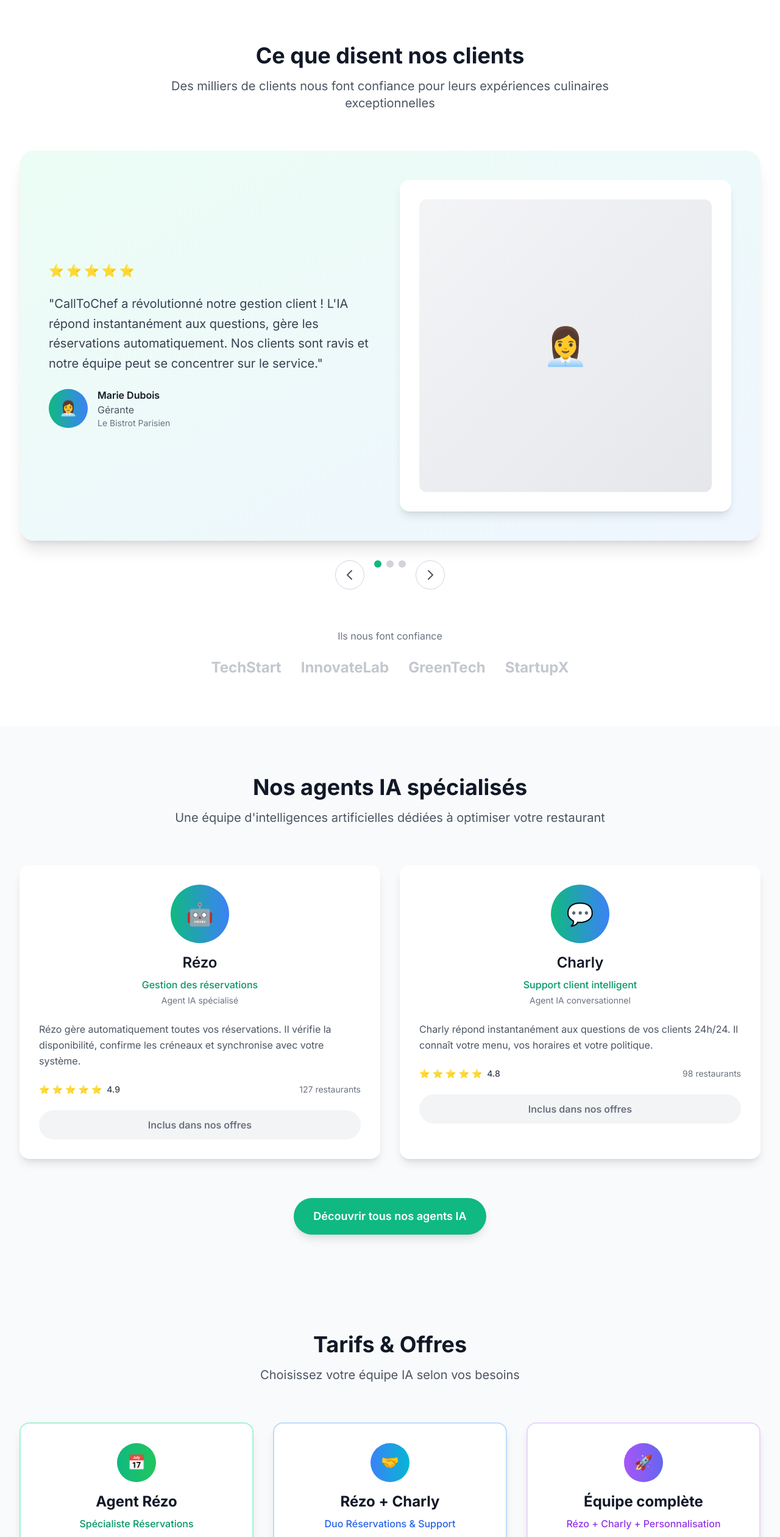
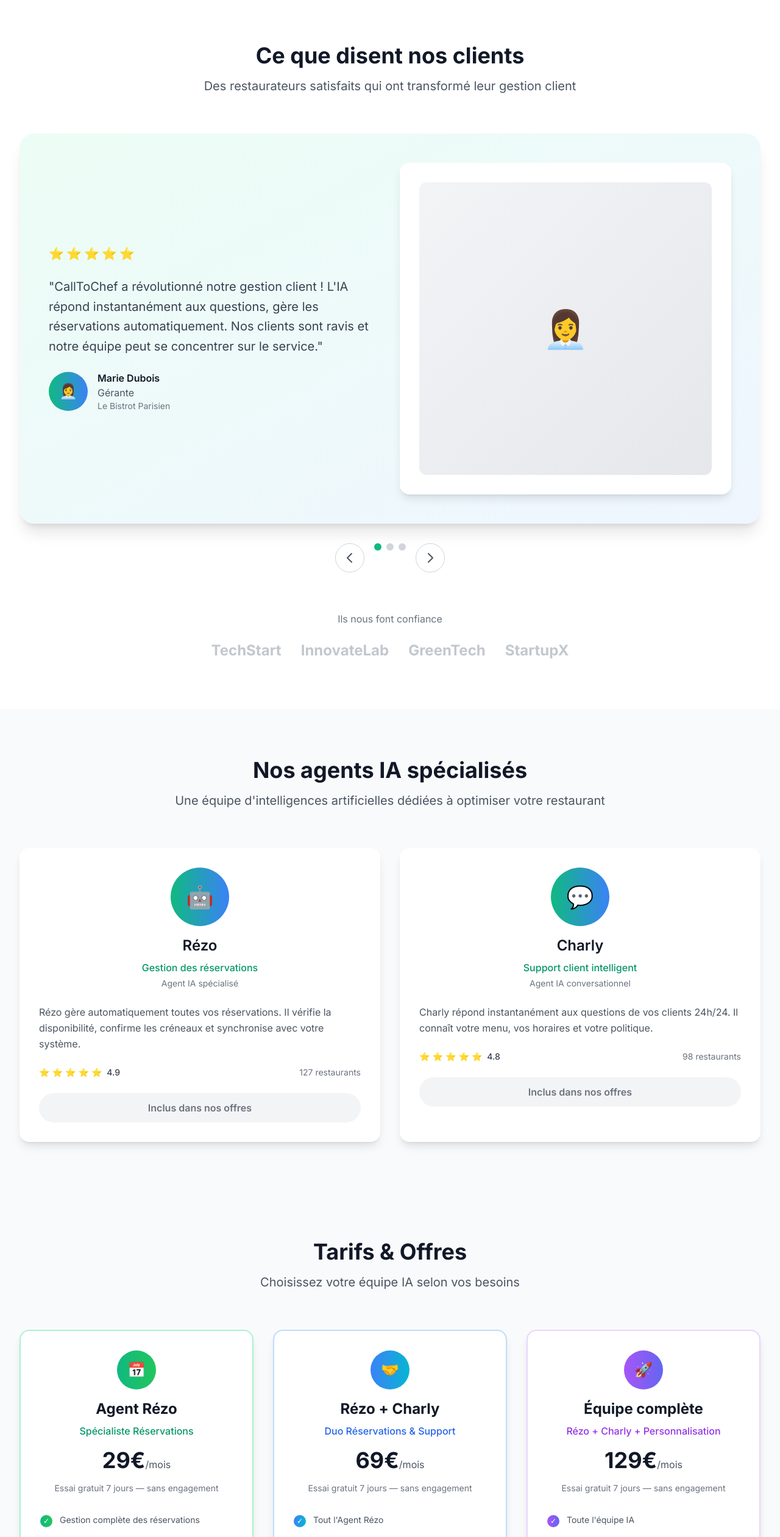
Before and after one commit to pierrechii/Calltochef-ui, a Next.js app: page / in a window 1280 px wide. Shown: the part 2380-4901 px from the top of the page at 61% size. Built offline with nearby package versions, Linux system fonts and the light colour scheme.

Commit message:
fix: suppression bouton agents IA, mise Ã  jour annÃ©e 2025, suppression 'ils nous font confiance'

```diff
--- a/app/presentation/page.tsx
+++ b/app/presentation/page.tsx
@@ -95,7 +95,7 @@ export default function Presentation() {
         </section>
 
         {/* Section Témoignages */}
-        <SectionDivider title="💬 Ils nous font confiance" subtitle="Découvrez les retours de nos clients restaurateurs" />
+                    <SectionDivider title="💬 Témoignages clients" subtitle="Découvrez les retours de nos clients restaurateurs" />
 
         <section className="w-full max-w-6xl mb-24">
           <ImprovedTestimonialsSection />
--- a/src/components/ui/chefs-section.tsx
+++ b/src/components/ui/chefs-section.tsx
@@ -69,15 +69,6 @@ export function AgentsSection() {
           ))}
         </div>
 
-        {/* CTA après agents */}
-        <div className="text-center mt-16">
-          <Link
-            href="/formulaire?pack=Essentielle"
-            className="bg-emerald-500 hover:bg-emerald-600 text-white px-8 py-4 rounded-full font-semibold text-lg transition-all duration-200 hover:scale-105 shadow-lg inline-block"
-          >
-            Découvrir tous nos agents IA
-          </Link>
-        </div>
       </div>
     </section>
   )
--- a/src/components/ui/footer.tsx
+++ b/src/components/ui/footer.tsx
@@ -84,7 +84,7 @@ export function Footer() {
         <div className="border-t border-gray-800 mt-12 pt-8">
           <div className="flex flex-col md:flex-row justify-between items-center">
             <p className="text-gray-400 text-sm">
-              © 2024 CallToChef. Tous droits réservés.
+              © 2025 CallToChef. Tous droits réservés.
             </p>
             <div className="flex space-x-6 mt-4 md:mt-0">
               <Link href="/mentions-legales" className="text-gray-400 hover:text-white text-sm transition-colors">
--- a/src/components/ui/testimonials-section.tsx
+++ b/src/components/ui/testimonials-section.tsx
@@ -51,7 +51,7 @@ export function TestimonialsSection() {
             Ce que disent nos clients
           </h2>
           <p className="text-xl text-gray-600 max-w-3xl mx-auto">
-            Des milliers de clients nous font confiance pour leurs expériences culinaires exceptionnelles
+            Des restaurateurs satisfaits qui ont transformé leur gestion client
           </p>
         </div>
 
```
